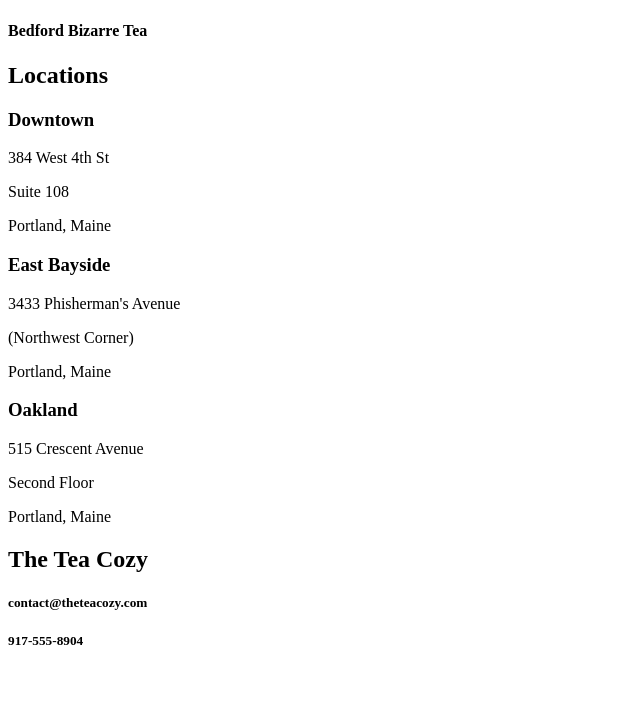
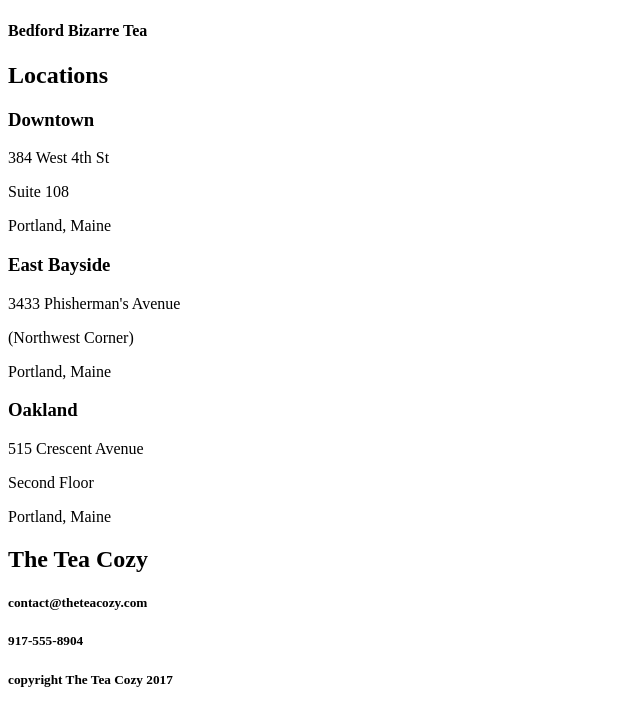
Before and after one commit to creyes25/tea-cozy-flex-practice, a plain HTML site: page index.html in a window 1280 px wide. Shown: the part 2338-3048 px from the top of the page, without its empty margins (0-640 px from the left). Before the commit the page ends 3010 px from the top, so only its background shows below. Drawn offline with Linux system fonts and the light colour scheme.

Commit message:
add a footer

```diff
--- a/index.html
+++ b/index.html
@@ -83,4 +83,7 @@
     <h5>917-555-8904</h5>
   </div>
 </body>
+<footer>
+  <h5>copyright The Tea Cozy 2017</h5>
+</footer>
 </html>
```
